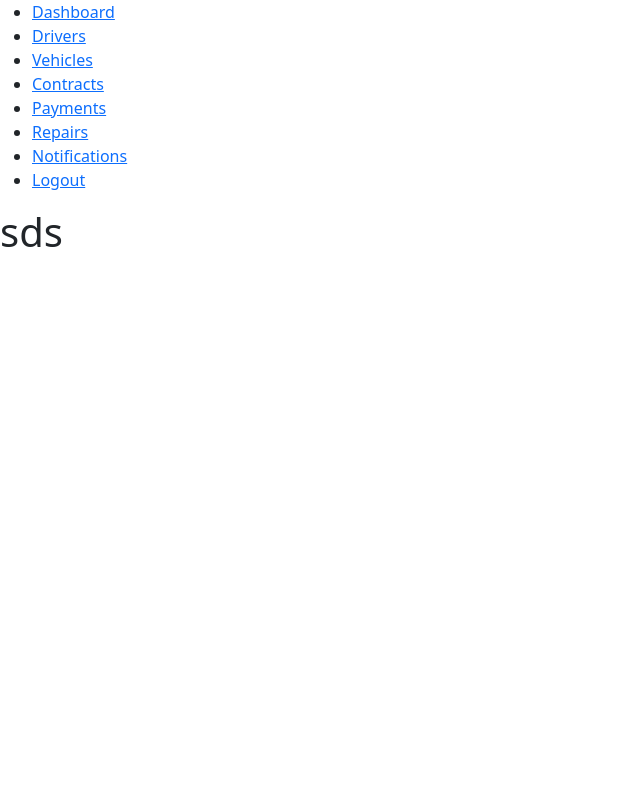
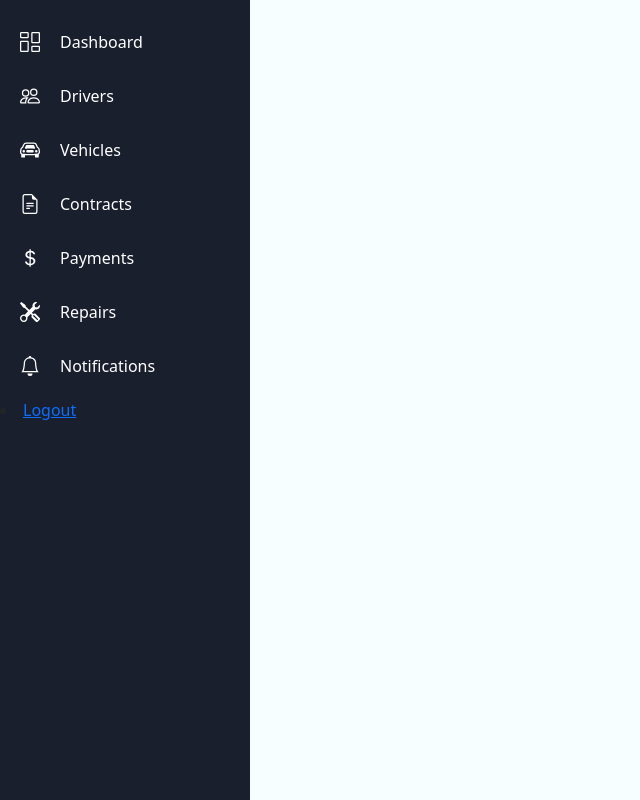
Before and after one commit to NarckI/FleetDesk, a Django app: page / in a window 1280 px wide. Shown: the whole page, without its empty margins (0-640 px from the left). Run offline with Django 5.2, Linux system fonts and the light colour scheme; the visitor is signed in with stand-in values (Sample User, id 1).

Commit message:
beautify-sidebar

```diff
--- /dev/null
+++ b/fleet/static/css/fleetdesk.css
@@ -0,0 +1,56 @@
+body{
+    background-color: rgb(247, 254, 255);
+}
+.box{
+    background-color: rgb(255, 255, 255);
+    border-radius: 20px;
+    border: 2px solid rgb(229, 227, 227);
+}
+.body2{
+    background-color: rgb(247, 254, 255);
+}
+
+.sidebar{
+    position: fixed;
+    top: 0;
+    left: 0;
+    height: 100%;
+    width: 250px;
+    padding-top: 20px;
+    background-color: #1a1f2e;
+    transition: width 0.3s;
+}
+.sidebar .nav-link{
+    display: flex;
+    align-items: center;
+    gap: 20px;
+    padding: 10px 20px;
+    color: white;
+    margin-bottom: 10px;
+}
+
+.sidebar .description{
+    font-size: 16px;
+}
+
+.sidebar .nav-link:hover{
+    background: rgb(255, 255, 255, 0.07); color: white;
+    border-radius: 10px;
+}
+
+.sidebar .icon img{
+    filter: invert(1);
+    width: 20px;
+    height: 20px;
+}
+.sidebar .icon{
+    display: flex;
+    align-items: center;
+    justify-content: center;
+}
+
+.main-content{
+    height: 100%;
+    margin-left: 250px;
+    padding: 20px;
+}
--- a/fleet/templates/base.html
+++ b/fleet/templates/base.html
@@ -7,7 +7,7 @@
 
     <!-- Bootstrap CSS -->
     <link href="https://cdn.jsdelivr.net/npm/bootstrap@5.0.2/dist/css/bootstrap.min.css" rel="stylesheet" integrity="sha384-EVSTQN3/azprG1Anm3QDgpJLIm9Nao0Yz1ztcQTwFspd3yD65VohhpuuCOmLASjC" crossorigin="anonymous">
-
+    <link rel="stylesheet" href="..\static\css\fleetdesk.css">
     <title>{% block title %}Fleet Desk{% endblock %}</title>
   </head>
   <body>
--- a/fleet/templates/navbar.html
+++ b/fleet/templates/navbar.html
@@ -1,12 +1,47 @@
-<nav>
-    <ul>
-        <li><a href="">Dashboard</a></li>
-        <li><a href="">Drivers</a></li>
-        <li><a href="">Vehicles</a></li>
-        <li><a href="">Contracts</a></li>
-        <li><a href="">Payments</a></li>
-        <li><a href="">Repairs</a></li>
-        <li><a href="">Notifications</a></li>
-        <li><a href="{% url 'logout' %}">Logout</a></li>
-    </ul>
-</nav>
+<div class="sidebar">
+    <nav class="nav flex-column">
+        <a class="nav-link" href="#">
+            <span class="icon">
+                <img src="..\static\image\columns-gap.svg">
+            </span>
+            <span class="description">Dashboard</span>
+        </a>
+        <a class="nav-link" href="#">
+            <span class="icon">
+                <img src="..\static\image\people.svg">
+            </span>
+            <span class="description">Drivers</span>
+        </a>
+        <a class="nav-link" href="#">
+            <span class="icon">
+                <img src="..\static\image\car-front.svg">
+            </span>
+            <span class="description">Vehicles</span>
+        </a>
+        <a class="nav-link" href="#">
+            <span class="icon">
+                <img src="..\static\image\file-earmark-text.svg">
+            </span>
+            <span class="description">Contracts</span>
+        </a>
+        <a class="nav-link" href="#">
+            <span class="icon">
+                <img src="..\static\image\currency-dollar.svg">
+            </span>
+            <span class="description">Payments</span>
+        </a>
+        <a class="nav-link" href="#">
+            <span class="icon">
+                <img src="..\static\image\tools.svg">
+            </span>
+            <span class="description">Repairs</span>
+        </a>
+        <a class="nav-link" href="#">
+            <span class="icon">
+                <img src="..\static\image\bell.svg">
+            </span>
+            <span class="description">Notifications</span>
+        </a>
+    </nav>
+    <li><a href="{% url 'logout' %}">Logout</a></li>
+</div>
```
